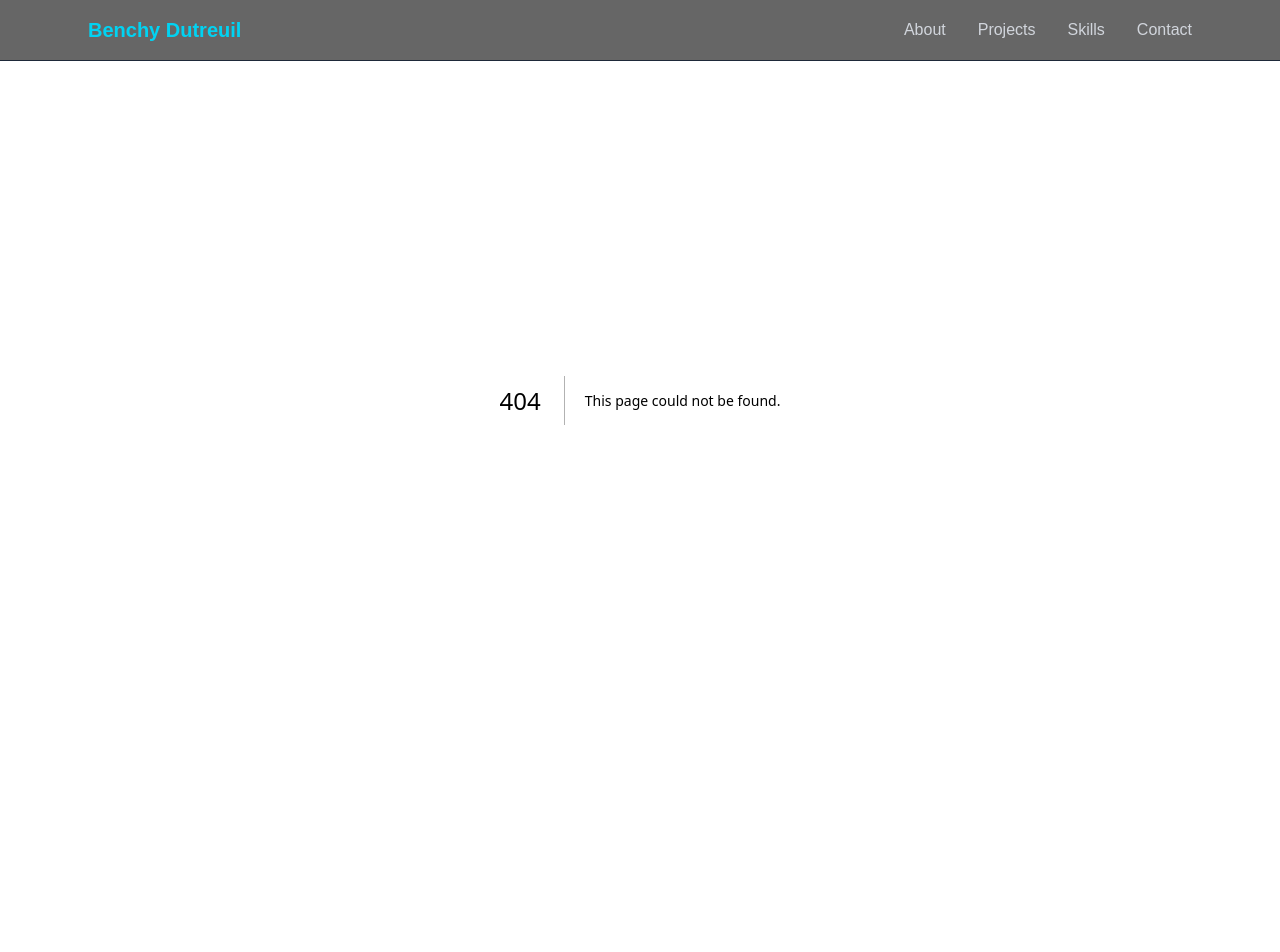
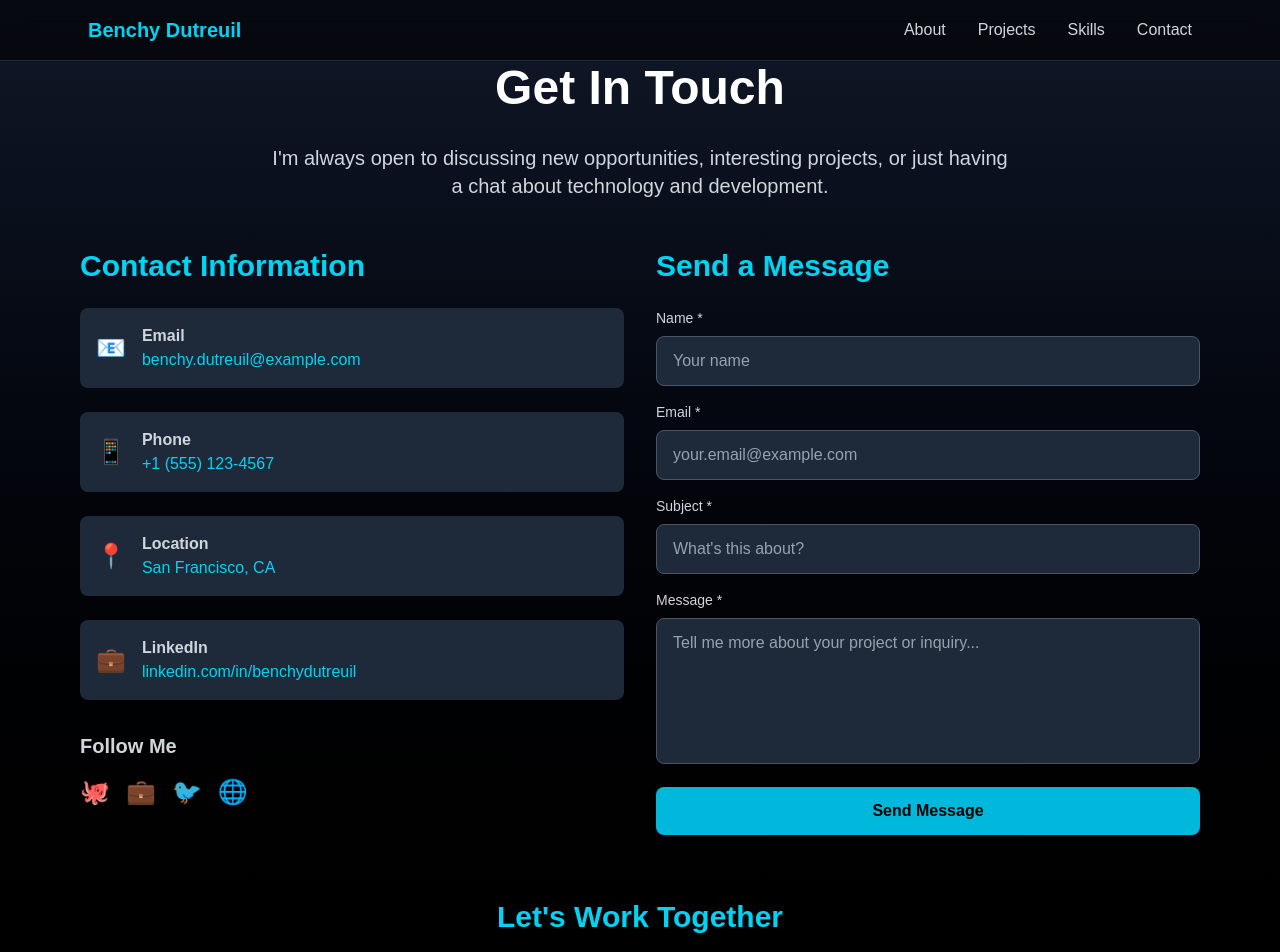
Before and after one commit to UnbenchTheBench/my-website, a Next.js app: page /contact in a window 1280 px wide. Before the commit this address had no page. Shown: the top 952 px of the page. Before the commit the page ends 800 px from the top, so only its background shows below. Built offline with nearby package versions, Linux system fonts and the light colour scheme.

Commit message:
Contact page and navbar edits

```diff
--- a/app/components/Navbar.js
+++ b/app/components/Navbar.js
@@ -19,7 +19,7 @@ export default function Navbar() {
           <Link href="#about" className="hover:text-cyan-400 transition">About</Link>
           <Link href="/projects" className="hover:text-cyan-400 transition">Projects</Link>
           <Link href="/skills" className="hover:text-cyan-400 transition">Skills</Link>
-          <Link href="#contact" className="hover:text-cyan-400 transition">Contact</Link>
+          <Link href="/contact" className="hover:text-cyan-400 transition">Contact</Link>
         </div>
 
         {/* Mobile Menu Button */}
@@ -37,7 +37,7 @@ export default function Navbar() {
           <Link href="#about" onClick={() => setIsOpen(false)} className="hover:text-cyan-400">About</Link>
           <Link href="/projects" onClick={() => setIsOpen(false)} className="hover:text-cyan-400">Projects</Link>
           <Link href="/skills" onClick={() => setIsOpen(false)} className="hover:text-cyan-400">Skills</Link>
-          <Link href="#contact" onClick={() => setIsOpen(false)} className="hover:text-cyan-400">Contact</Link>
+          <Link href="/contact" onClick={() => setIsOpen(false)} className="hover:text-cyan-400">Contact</Link>
         </div>
       )}
     </nav>
--- /dev/null
+++ b/app/contact/page.js
@@ -0,0 +1,262 @@
+'use client';
+
+import { motion } from "framer-motion";
+import { useState } from "react";
+
+export default function Contact() {
+  const [formData, setFormData] = useState({
+    name: '',
+    email: '',
+    subject: '',
+    message: ''
+  });
+  const [isSubmitting, setIsSubmitting] = useState(false);
+  const [submitStatus, setSubmitStatus] = useState(null);
+
+  const handleInputChange = (e) => {
+    const { name, value } = e.target;
+    setFormData(prev => ({
+      ...prev,
+      [name]: value
+    }));
+  };
+
+  const handleSubmit = async (e) => {
+    e.preventDefault();
+    setIsSubmitting(true);
+
+    // Simulate form submission (replace with actual API call)
+    setTimeout(() => {
+      setIsSubmitting(false);
+      setSubmitStatus('success');
+      setFormData({ name: '', email: '', subject: '', message: '' });
+
+      // Reset status after 3 seconds
+      setTimeout(() => setSubmitStatus(null), 3000);
+    }, 1000);
+  };
+
+  const contactInfo = [
+    {
+      icon: '📧',
+      title: 'Email',
+      value: 'benchy.dutreuil@example.com',
+      link: 'mailto:benchy.dutreuil@example.com'
+    },
+    {
+      icon: '📱',
+      title: 'Phone',
+      value: '+1 (555) 123-4567',
+      link: 'tel:+15551234567'
+    },
+    {
+      icon: '📍',
+      title: 'Location',
+      value: 'San Francisco, CA',
+      link: '#'
+    },
+    {
+      icon: '💼',
+      title: 'LinkedIn',
+      value: 'linkedin.com/in/benchydutreuil',
+      link: 'https://linkedin.com/in/benchydutreuil'
+    }
+  ];
+
+  const socialLinks = [
+    { name: 'GitHub', icon: '🐙', url: 'https://github.com/benchydutreuil', color: 'hover:text-gray-400' },
+    { name: 'LinkedIn', icon: '💼', url: 'https://linkedin.com/in/benchydutreuil', color: 'hover:text-blue-400' },
+    { name: 'Twitter', icon: '🐦', url: 'https://twitter.com/benchydutreuil', color: 'hover:text-sky-400' },
+    { name: 'Portfolio', icon: '🌐', url: '/', color: 'hover:text-cyan-400' }
+  ];
+
+  return (
+    <main className="min-h-screen bg-gradient-to-b from-gray-900 to-black text-white flex flex-col items-center py-16">
+      <motion.h1
+        initial={{ opacity: 0, y: 20 }}
+        animate={{ opacity: 1, y: 0 }}
+        transition={{ duration: 0.8 }}
+        className="text-5xl font-extrabold mb-8 text-center"
+      >
+        Get In Touch
+      </motion.h1>
+
+      <motion.p
+        initial={{ opacity: 0, y: 20 }}
+        animate={{ opacity: 1, y: 0 }}
+        transition={{ duration: 0.8, delay: 0.2 }}
+        className="text-xl text-gray-300 mb-12 text-center max-w-3xl px-4"
+      >
+        I'm always open to discussing new opportunities, interesting projects, or just having a chat about technology and development.
+      </motion.p>
+
+      <div className="w-full max-w-6xl px-4">
+        <div className="grid gap-8 lg:grid-cols-2">
+
+          {/* Contact Information */}
+          <motion.div
+            initial={{ opacity: 0, x: -20 }}
+            animate={{ opacity: 1, x: 0 }}
+            transition={{ duration: 0.8, delay: 0.4 }}
+            className="space-y-6"
+          >
+            <h2 className="text-3xl font-bold text-cyan-400 mb-6">Contact Information</h2>
+
+            {contactInfo.map((info, idx) => (
+              <motion.div
+                key={info.title}
+                initial={{ opacity: 0, y: 20 }}
+                animate={{ opacity: 1, y: 0 }}
+                transition={{ delay: 0.1 * idx }}
+                className="flex items-center space-x-4 p-4 bg-gray-800 rounded-lg hover:bg-gray-700 transition-colors"
+              >
+                <span className="text-2xl">{info.icon}</span>
+                <div>
+                  <h3 className="font-semibold text-gray-300">{info.title}</h3>
+                  <a
+                    href={info.link}
+                    className="text-cyan-400 hover:text-cyan-300 transition-colors"
+                    target={info.link.startsWith('http') ? '_blank' : '_self'}
+                    rel={info.link.startsWith('http') ? 'noopener noreferrer' : ''}
+                  >
+                    {info.value}
+                  </a>
+                </div>
+              </motion.div>
+            ))}
+
+            {/* Social Links */}
+            <div className="mt-8">
+              <h3 className="text-xl font-semibold text-gray-300 mb-4">Follow Me</h3>
+              <div className="flex space-x-4">
+                {socialLinks.map((social, idx) => (
+                  <motion.a
+                    key={social.name}
+                    href={social.url}
+                    target="_blank"
+                    rel="noopener noreferrer"
+                    initial={{ opacity: 0, scale: 0.8 }}
+                    animate={{ opacity: 1, scale: 1 }}
+                    transition={{ delay: 0.2 + idx * 0.1 }}
+                    className={`text-2xl ${social.color} transition-colors`}
+                    title={social.name}
+                  >
+                    {social.icon}
+                  </motion.a>
+                ))}
+              </div>
+            </div>
+          </motion.div>
+
+          {/* Contact Form */}
+          <motion.div
+            initial={{ opacity: 0, x: 20 }}
+            animate={{ opacity: 1, x: 0 }}
+            transition={{ duration: 0.8, delay: 0.6 }}
+            className="space-y-6"
+          >
+            <h2 className="text-3xl font-bold text-cyan-400 mb-6">Send a Message</h2>
+
+            <form onSubmit={handleSubmit} className="space-y-4">
+              <div>
+                <label htmlFor="name" className="block text-sm font-medium text-gray-300 mb-2">
+                  Name *
+                </label>
+                <input
+                  type="text"
+                  id="name"
+                  name="name"
+                  value={formData.name}
+                  onChange={handleInputChange}
+                  required
+                  className="w-full px-4 py-3 bg-gray-800 border border-gray-600 rounded-lg text-white placeholder-gray-400 focus:outline-none focus:ring-2 focus:ring-cyan-500 focus:border-transparent"
+                  placeholder="Your name"
+                />
+              </div>
+
+              <div>
+                <label htmlFor="email" className="block text-sm font-medium text-gray-300 mb-2">
+                  Email *
+                </label>
+                <input
+                  type="email"
+                  id="email"
+                  name="email"
+                  value={formData.email}
+                  onChange={handleInputChange}
+                  required
+                  className="w-full px-4 py-3 bg-gray-800 border border-gray-600 rounded-lg text-white placeholder-gray-400 focus:outline-none focus:ring-2 focus:ring-cyan-500 focus:border-transparent"
+                  placeholder="your.email@example.com"
+                />
+              </div>
+
+              <div>
+                <label htmlFor="subject" className="block text-sm font-medium text-gray-300 mb-2">
+                  Subject *
+                </label>
+                <input
+                  type="text"
+                  id="subject"
+                  name="subject"
+                  value={formData.subject}
+                  onChange={handleInputChange}
+                  required
+                  className="w-full px-4 py-3 bg-gray-800 border border-gray-600 rounded-lg text-white placeholder-gray-400 focus:outline-none focus:ring-2 focus:ring-cyan-500 focus:border-transparent"
+                  placeholder="What's this about?"
+                />
+              </div>
+
+              <div>
+                <label htmlFor="message" className="block text-sm font-medium text-gray-300 mb-2">
+                  Message *
+                </label>
+                <textarea
+                  id="message"
+                  name="message"
+                  value={formData.message}
+                  onChange={handleInputChange}
+                  required
+                  rows={5}
+                  className="w-full px-4 py-3 bg-gray-800 border border-gray-600 rounded-lg text-white placeholder-gray-400 focus:outline-none focus:ring-2 focus:ring-cyan-500 focus:border-transparent resize-none"
+                  placeholder="Tell me more about your project or inquiry..."
+                />
+              </div>
+
+              <button
+                type="submit"
+                disabled={isSubmitting}
+                className="w-full px-6 py-3 bg-cyan-500 text-black font-semibold rounded-lg hover:bg-cyan-400 transition-colors disabled:opacity-50 disabled:cursor-not-allowed"
+              >
+                {isSubmitting ? 'Sending...' : 'Send Message'}
+              </button>
+
+              {submitStatus === 'success' && (
+                <motion.div
+                  initial={{ opacity: 0, y: 10 }}
+                  animate={{ opacity: 1, y: 0 }}
+                  className="p-4 bg-green-600/20 border border-green-500/50 rounded-lg text-green-400 text-center"
+                >
+                  ✅ Message sent successfully! I'll get back to you soon.
+                </motion.div>
+              )}
+            </form>
+          </motion.div>
+        </div>
+      </div>
+
+      {/* Additional Info */}
+      <motion.div
+        initial={{ opacity: 0, y: 20 }}
+        animate={{ opacity: 1, y: 0 }}
+        transition={{ duration: 0.8, delay: 0.8 }}
+        className="mt-16 text-center max-w-4xl px-4"
+      >
+        <h2 className="text-3xl font-bold mb-6 text-cyan-400">Let's Work Together</h2>
+        <p className="text-gray-300 text-lg leading-relaxed">
+          Whether you have a project in mind, want to discuss potential opportunities, or just want to say hello,
+          I'd love to hear from you. I'm always interested in new challenges and collaborations.
+        </p>
+      </motion.div>
+    </main>
+  );
+}
```
